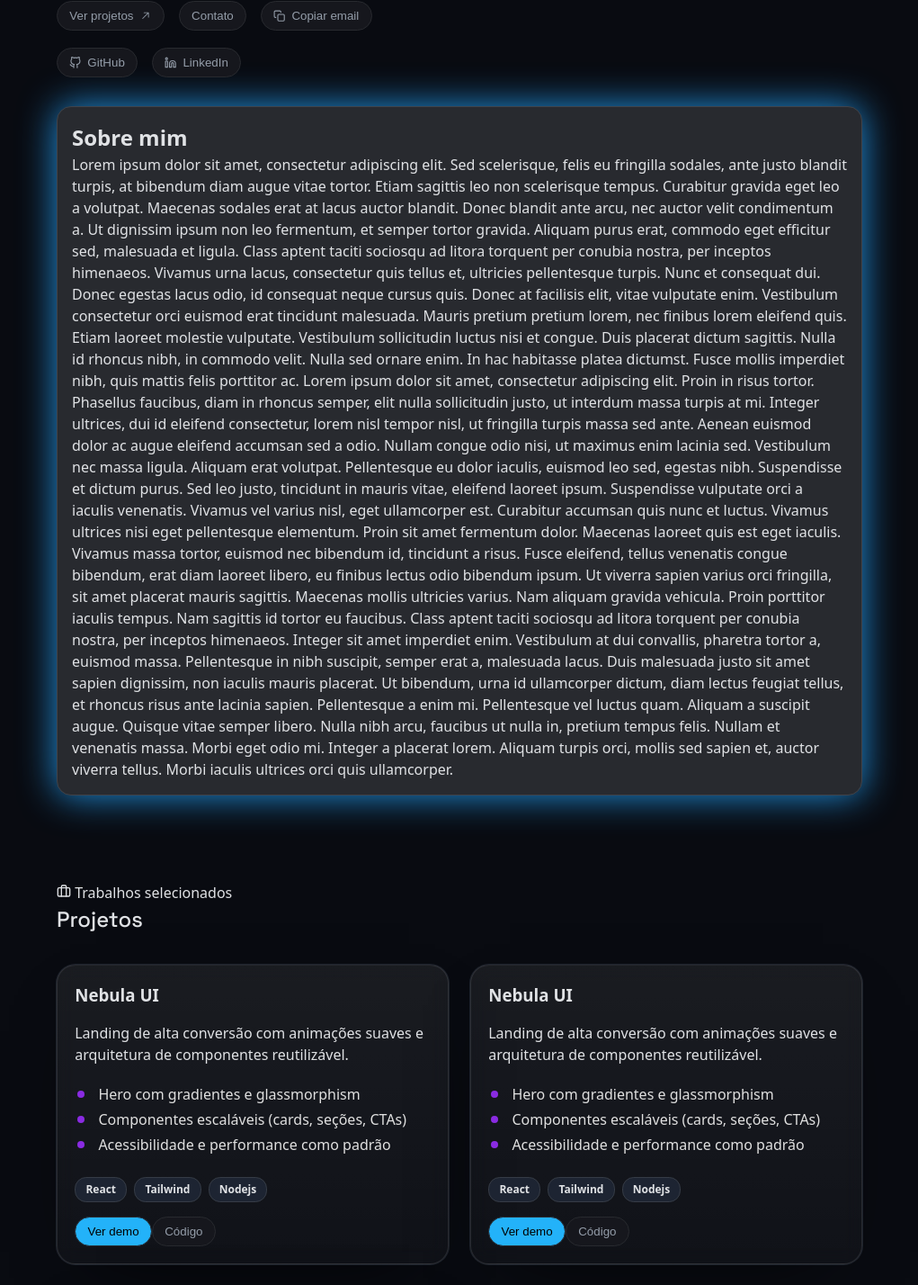
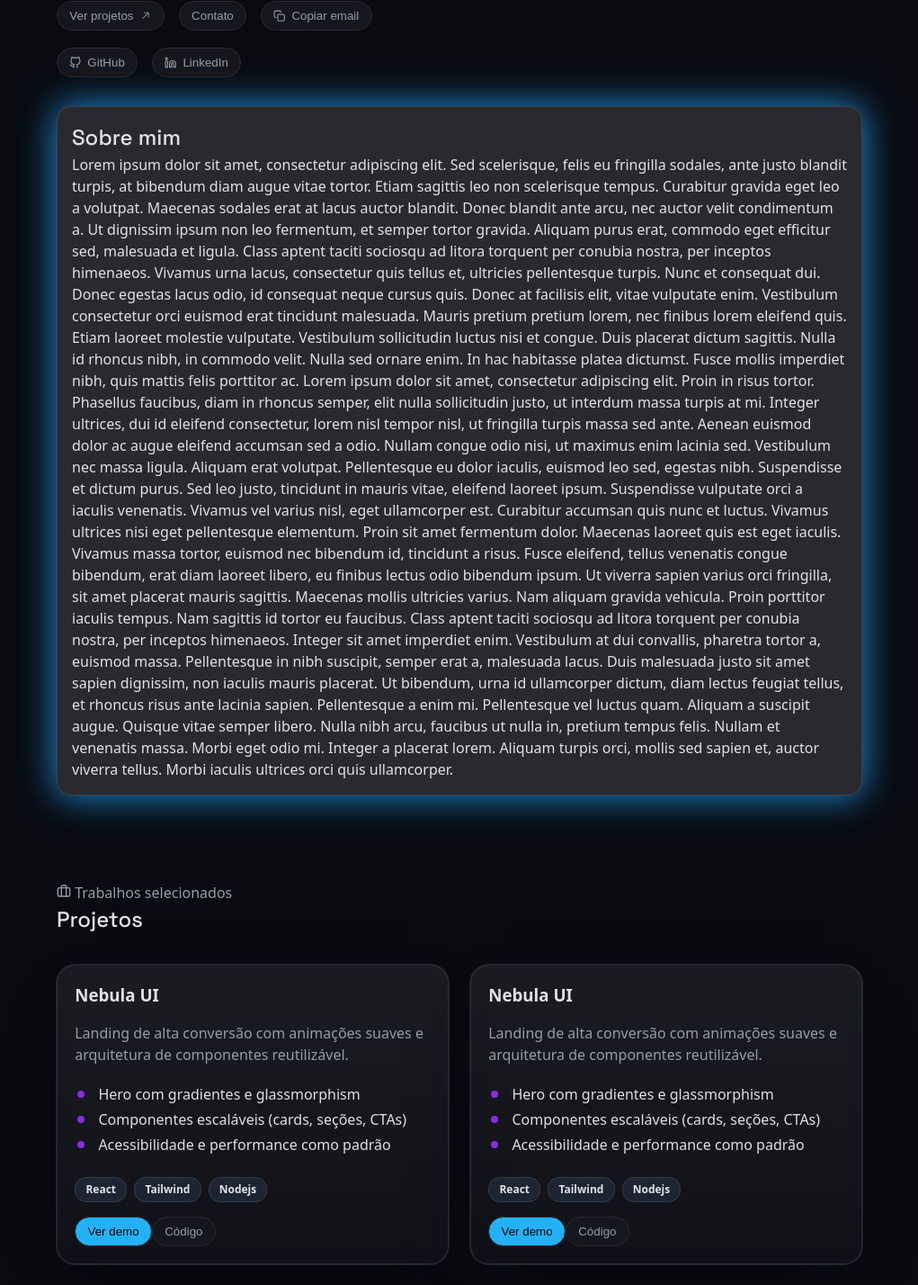
Before and after one commit to GuilhermeVieiraMoraes/portfolio_react, a React app: page / in a window 1280 px wide. Shown: the part 309-1737 px from the top of the page at 90% size, without its empty margins (129-1150 px from the left). Built offline with nearby package versions, Linux system fonts and the light colour scheme; the HTML template or start-up script is replaced by a standard one.

Commit message:
Ajustando estilos index.css e Project Page

```diff
--- a/src/components/ProjectCard.jsx
+++ b/src/components/ProjectCard.jsx
@@ -4,7 +4,7 @@ const ProjectCard = () => {
     return (
         <div className={styles.project_card}>
             <h3>Nebula UI</h3>
-            <p>Landing de alta conversão com animações suaves e arquitetura de componentes reutilizável.</p>
+            <p className="subtext">Landing de alta conversão com animações suaves e arquitetura de componentes reutilizável.</p>
             <ul className={styles.project_list}>
                 <li>
                     Hero com gradientes e glassmorphism
--- a/src/index.css
+++ b/src/index.css
@@ -55,3 +55,12 @@ main {
   border-radius: 2em;
   cursor: pointer;
 }
+
+h2 {
+  font-family: "Space Grotesk", sans-serif;
+  font-weight: 500;
+}
+
+.subtext{
+  color: #949da9;
+}
--- a/src/pages/Projects/Projects.jsx
+++ b/src/pages/Projects/Projects.jsx
@@ -6,8 +6,8 @@ import { FiBriefcase } from "react-icons/fi";
 const Projects = () => {
   return (
     <div className={styles.projects}>
-        <p><FiBriefcase /> Trabalhos selecionados</p>
-        <h2 className={styles.grotesk}>Projetos</h2>
+        <p className='subtext'><FiBriefcase /> Trabalhos selecionados</p>
+        <h2>Projetos</h2>
         <div className={styles.card_container}>
             <ProjectCard />
             <ProjectCard />
```
